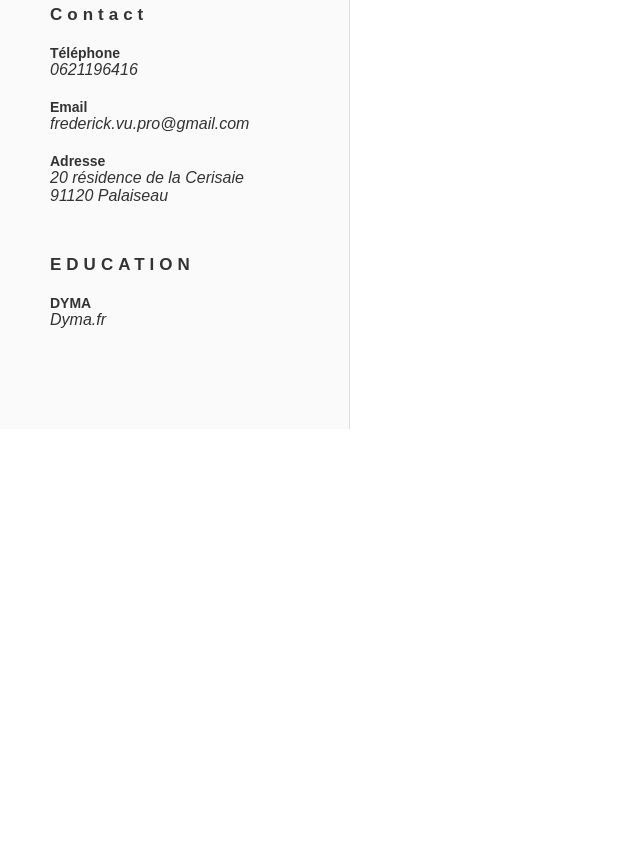
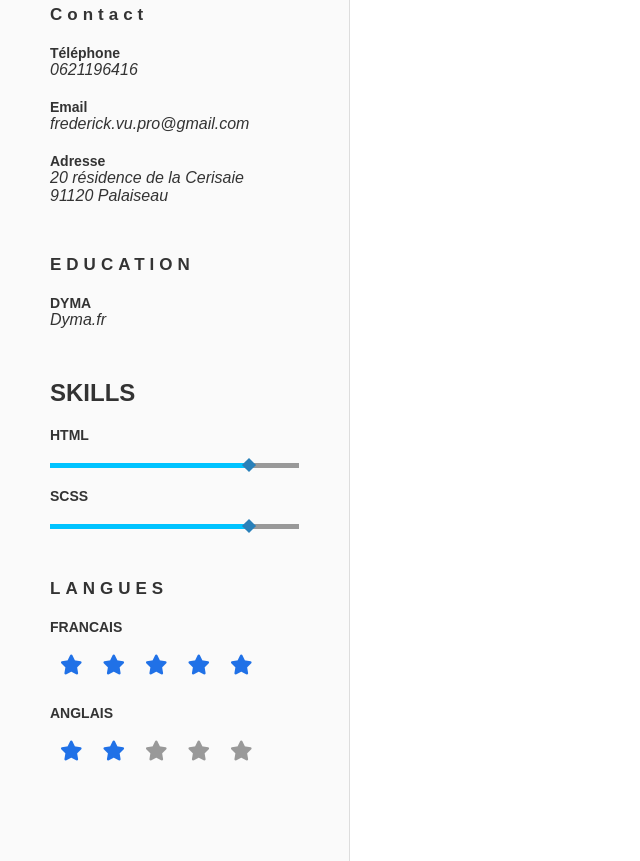
Before and after one commit to kohai-fred/cv, a website: page index.html in a window 1280 px wide. Shown: the part 462-1323 px from the top of the page, without its empty margins (0-640 px from the left). Before the commit the page ends 891 px from the top, so only its background shows below. Drawn offline with Linux system fonts and the light colour scheme; a web font is replaced by a local one.

Commit message:
add SKILLS & LANGUES

```diff
--- a/index.html
+++ b/index.html
@@ -41,6 +41,38 @@
                 <h3>DYMA</h3>
                 <p>Dyma.fr</p>
             </div>
+            <div class="block">
+                <h2>SKILLS</h2>
+                <h3>HTML</h3>
+                <div class="bar-skill">
+                    <div class="bar-skill-progress"></div>
+                    <div class="bar-skill-dot"></div>
+                </div>
+                <h3>SCSS</h3>
+                <div class="bar-skill">
+                    <div class="bar-skill-progress"></div>
+                    <div class="bar-skill-dot"></div>
+                </div>
+            </div>
+            <div class="block">
+                <h2 class="title-small">LANGUES</h2>
+                <h3>FRANCAIS</h3>
+                <div class="stars-container">
+                    <i class="fas fa-star text-primary"></i>
+                    <i class="fas fa-star text-primary"></i>
+                    <i class="fas fa-star text-primary"></i>
+                    <i class="fas fa-star text-primary"></i>
+                    <i class="fas fa-star text-primary"></i>
+                </div>
+                <h3>ANGLAIS</h3>
+                <div class="stars-container">
+                    <i class="fas fa-star text-primary"></i>
+                    <i class="fas fa-star text-primary"></i>
+                    <i class="fas fa-star"></i>
+                    <i class="fas fa-star"></i>
+                    <i class="fas fa-star"></i>
+                </div>
+            </div>
         </aside>
         <main></main>
     </div>
--- a/scss/_classes.scss
+++ b/scss/_classes.scss
@@ -4,3 +4,12 @@
         font-size: 1.7rem;
     }
 }
+
+.text{
+    &-primary{
+        color: var(--primary)
+    }
+    &-hint{
+        color: var(--hint);
+    }
+}
--- a/scss/style.scss
+++ b/scss/style.scss
@@ -57,6 +57,38 @@ aside {
       margin: 0 0 2rem 0;
       font-style: italic;
     }
+    .bar-skill {
+      margin: 2rem 0;
+      height: 5px;
+      background: var(--hint);
+      position: relative;
+      .bar-skill-progress {
+        position: absolute;
+        height: 5px;
+        top: 0;
+        left: 0;
+        width: 80%;
+        background: var(--light);
+      }
+      .bar-skill-dot {
+        position: absolute;
+        height: 10px;
+        width: 10px;
+        background: var(--dark);
+        left: calc(80% - 5px);
+        top: -2.5px;
+        transform: rotate(45deg);
+      }
+    }
+    .stars-container {
+      display: flex;
+      margin: 2rem 0 3rem 0;
+      color: var(--hint);
+      i {
+        font-size: 2rem;
+        margin: 0 1rem;
+      }
+    }
   }
 }
 
```
Also changed, not shown: css/style.css.
